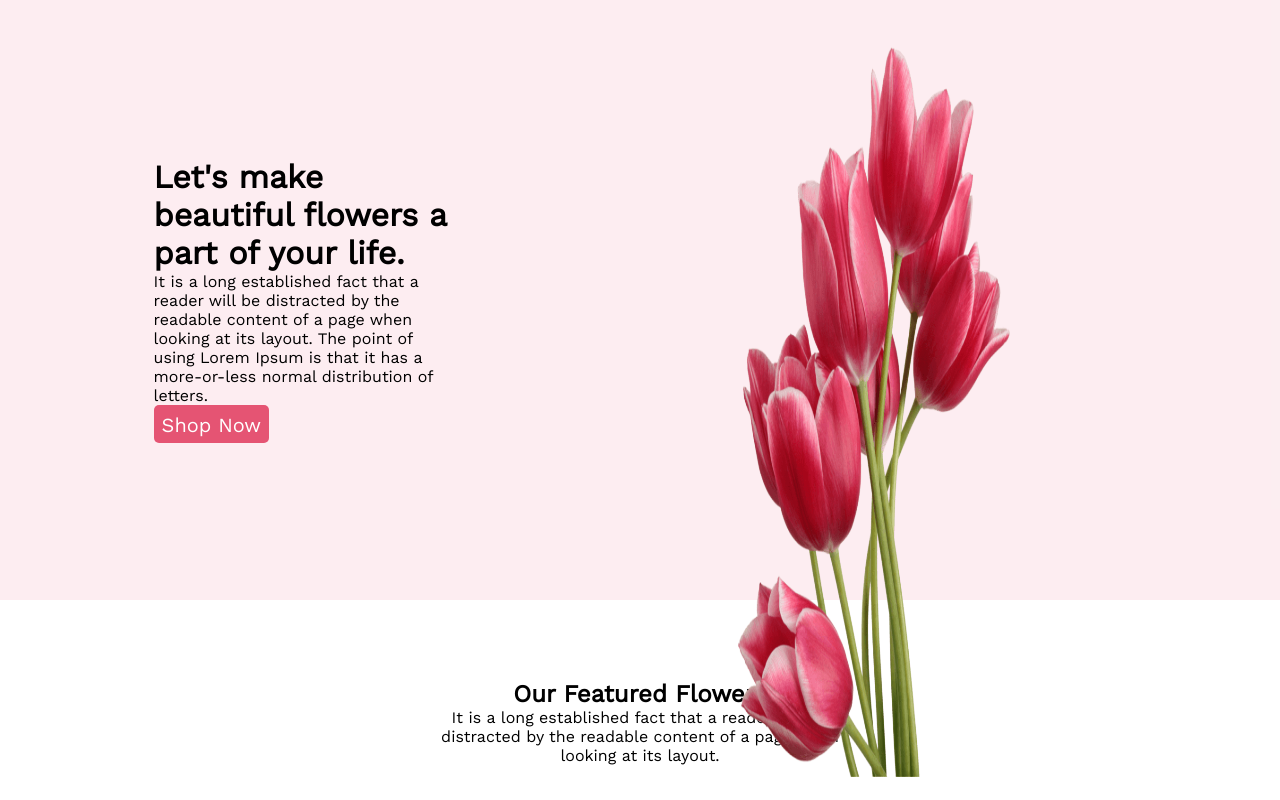
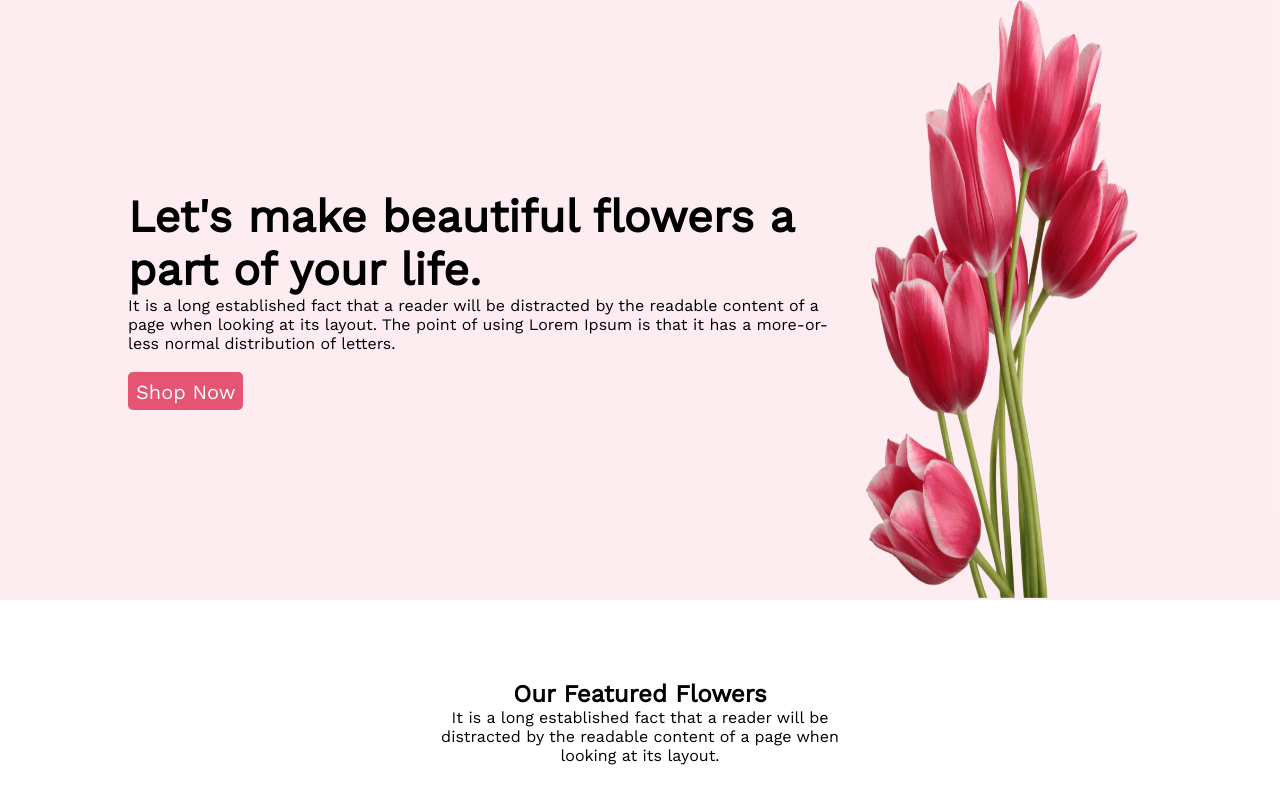
Before and after one commit to aminul-islam-be/AmiTomarFulBikreta, a plain HTML site: page index.html in a window 1280 px wide. Shown: the top 800 px of the page. Drawn offline with nearby package versions, Linux system fonts and the light colour scheme.

Commit message:
modify upgrated

```diff
--- a/index.html
+++ b/index.html
@@ -13,8 +13,8 @@
     <header class="bg-color">
         <div class="h-container">
             <div class="h-site1">
-                <h1>Let's make beautiful flowers a part of your life.</h1>
-                <p>It is a long established fact that a reader will be distracted by the readable content of a page when looking at its layout. The point of using Lorem Ipsum is that it has a more-or-less normal distribution of letters.</p>
+                <h1 style="font-size: 45px;">Let's make beautiful flowers a part of your life.</h1>
+                <p>It is a long established fact that a reader will be distracted by the readable content of a page when looking at its layout. The point of using Lorem Ipsum is that it has a more-or-less normal distribution of letters.</p><br>
                 <button class="btn"><a href="" class="a-stl">Shop Now</a></button>
             </div>
             <div class="h-site2"><img src="img/pngwing 10.png" style="width: 300px;" alt="A good flower change your mind-set"></div>
@@ -97,7 +97,8 @@
         <div class="F-size">
             <h1><span style="color:#E55473 ;">Flower</span>Shop</h1>
             <p>It is a long established fact that a reader will be distracted by the readable content of a page when looking at its layout.</p><br>
-            <small>@2020-2023, FlowerShop.com. All rights reserved. </small>
+            <small>@2020-2023, FlowerShop.com. All rights reserved. </small><br>
+            <small>aminul00aa@.com</small>
         </div>
     </footer>
 </body>
--- a/style.css
+++ b/style.css
@@ -11,16 +11,13 @@
     display: flex;
     justify-content: space-between;
     align-items: center;
-    padding: 0% 12%;
+    padding: 0% 10%;
 }
 .h-site1{
-    width: 300px;
+    width: 800px;
 }
 .h-site2>img{
-    position: absolute;
-    top: 45px;
-    right: 20%;
-    height: 91.5%;
+    height: 600px;
 }
 
 .a-stl{
```
